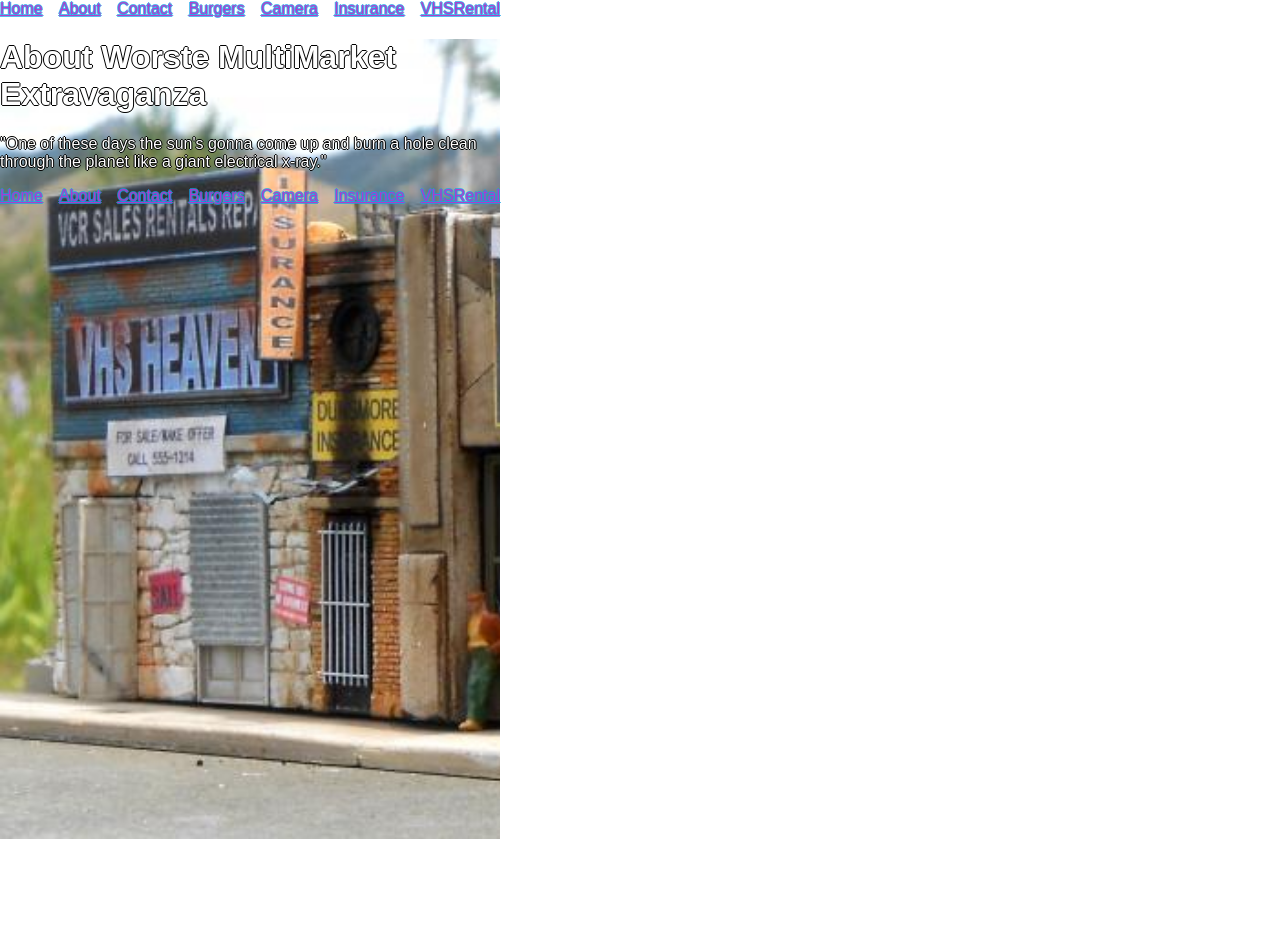
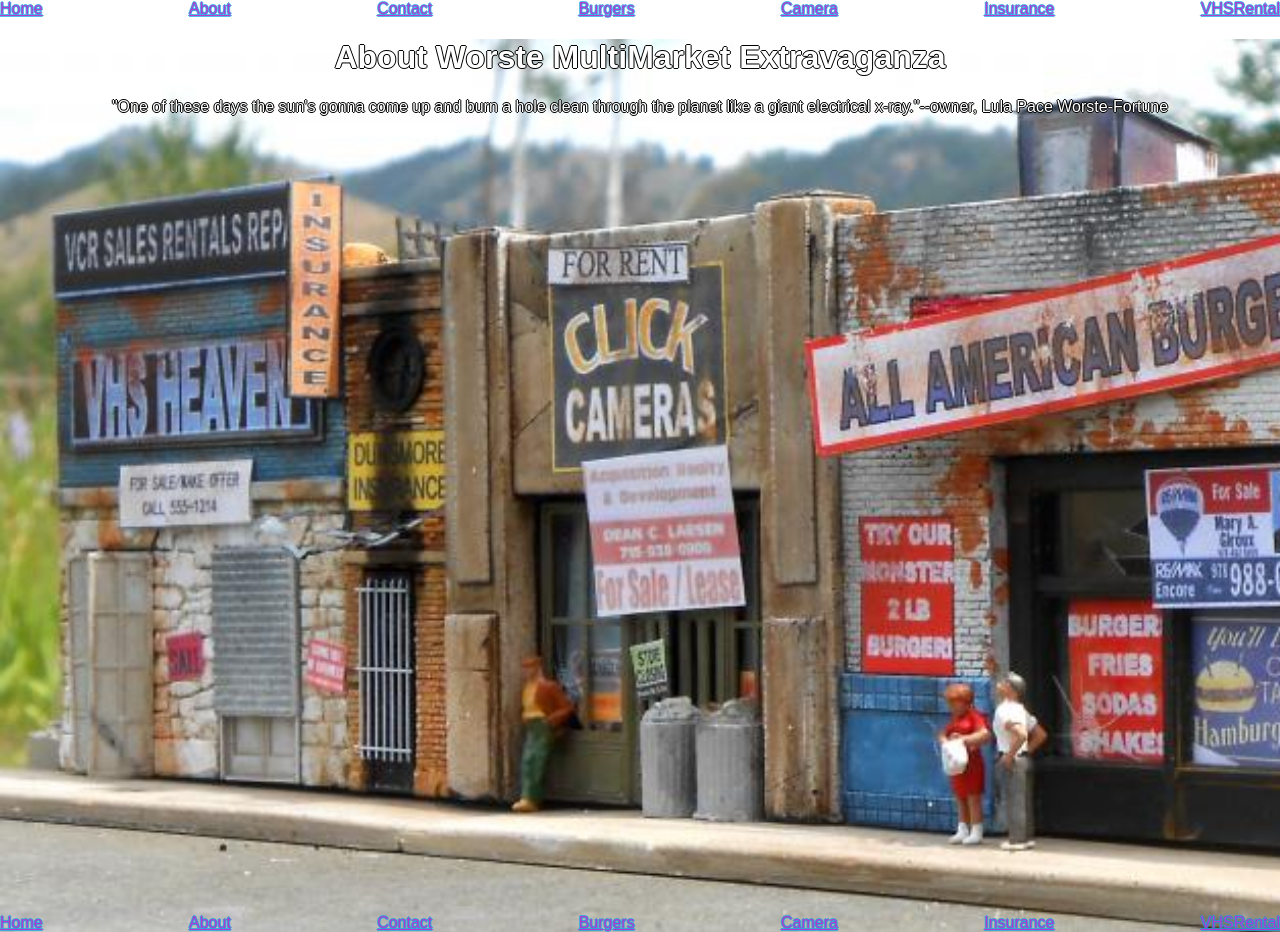
Before and after one commit to shaunhailey/worststore, a React (Create React App) app: page /About in a window 1280 px wide. Before the commit the page ends 839 px from the top, so only its background shows below. Built offline with nearby package versions, Linux system fonts and the light colour scheme.

Commit message:
fighting positioning issues

```diff
--- a/src/components/About.js
+++ b/src/components/About.js
@@ -6,9 +6,9 @@
   return (
     <div className="about">
       <h1>About Worste MultiMarket Extravaganza</h1>
-      <p>
+      <p className="homeP">
         "One of these days the sun's gonna come up and burn a hole clean through the planet like a giant electrical
-        x-ray."
+        x-ray."--owner, Lula Pace Worste-Fortune
       </p>
       <nav className="Navi">
         <NavLink activeClassName="selected" className="nav-link" exact to="/">
--- a/src/components/Contact.js
+++ b/src/components/Contact.js
@@ -6,11 +6,13 @@
   return (
     <div className="contact">
       <h1>How to Reach Worste MultiMarket Extravaganza</h1>
-      <ul className="contactList">
-        <li>Phone = 813-DONTBOTHER</li>
-        <li>Email = worsteemailever@suckit.io</li>
-        <li>Address = 678 Slumtrap Ave, Memphis, TN</li>
-      </ul>
+      <div className="homeP">
+        <ul className="contactList">
+          <li>Phone = 813-DONTBOTHER</li>
+          <li>Email = worsteemailever@suckit.io</li>
+          <li>Address = 678 Slumtrap Ave, Memphis, TN</li>
+        </ul>
+      </div>
       <nav className="Navi">
         <NavLink activeClassName="selected" className="nav-link" exact to="/">
           Home
--- a/src/components/Navbar.js
+++ b/src/components/Navbar.js
@@ -3,7 +3,7 @@
 import { BrowserRouter, Route, Switch, NavLink } from 'react-router-dom'
 
 const Navbar = () =>
-  <div>
+  <div className="Navi1">
     <nav className="Navi">
       <NavLink activeClassName="selected" className="nav-link" exact to="/">
         Home
--- a/src/styles/App.css
+++ b/src/styles/App.css
@@ -33,22 +33,23 @@
   background: url('../Images/worst_store_ever.jpg');
   background-size: cover;
   background-repeat: no-repeat;
-  width: 500px;
-  height: 800px;
   color: white;
   text-shadow: -1px 0 black, 0 1px black, 1px 0 black, 0 -1px black;
+  text-align: center;
 }
 .contactList {
   box-sizing: border-box;
   background-size: contain;
   width: 500px;
   list-style: none;
+  text-align: center;
+  display: inline-block;
 }
 .Navi {
   display: flex;
   justify-content: space-between;
+  align-content: center;
   background-size: contain;
-  width: 500px;
 }
 .burgers {
   background-size: cover;
@@ -97,6 +98,10 @@
   background-size: 75px;
   color: white;
   text-shadow: -1px 0 black, 0 1px black, 1px 0 black, 0 -1px black;
+  display: flex;
+  justify-content: space-between;
+  align-content: center;
+  flex-direction: column;
 }
 ul {
   list-style: none;
```
